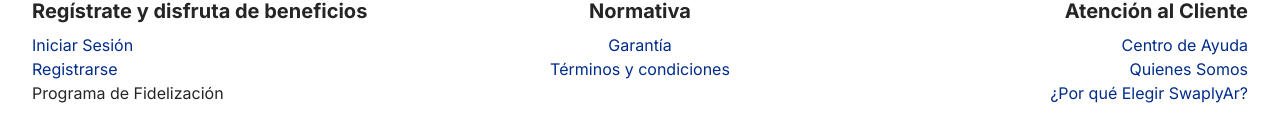
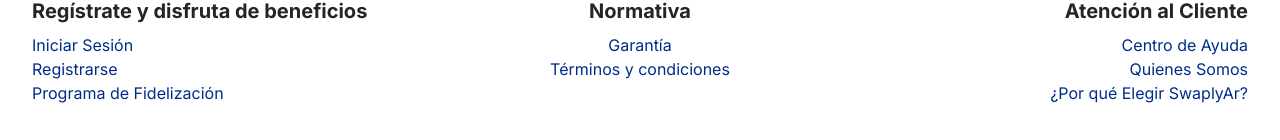
Before and after one commit to SwaplyarDev/swaplyar-frontend, a Next.js app: page / in a window 1280 px wide. Shown: the part 2362-2502 px from the top of the page. Built offline with nearby package versions, Linux system fonts and the light colour scheme; no server answers.

Commit message:
corrigiendo el componente FooterLink

```diff
--- a/components/footer/Footer.tsx
+++ b/components/footer/Footer.tsx
@@ -45,9 +45,9 @@ export default function Footer() {
           <FooterLink href="/auth/login-register" view="register">
             Registrarse
           </FooterLink>
-          <Link href="/info/loyalty-program">
+          <FooterLink href="/info/loyalty-program">
             Programa de Fidelización
-          </Link>
+          </FooterLink>
         </section>
         <section className="mb-4 flex flex-col items-center text-left sm:mb-0 sm:w-1/3 sm:items-center sm:text-center">
           <h4 className="mb-2 text-xl font-bold">Normativa</h4>
```
